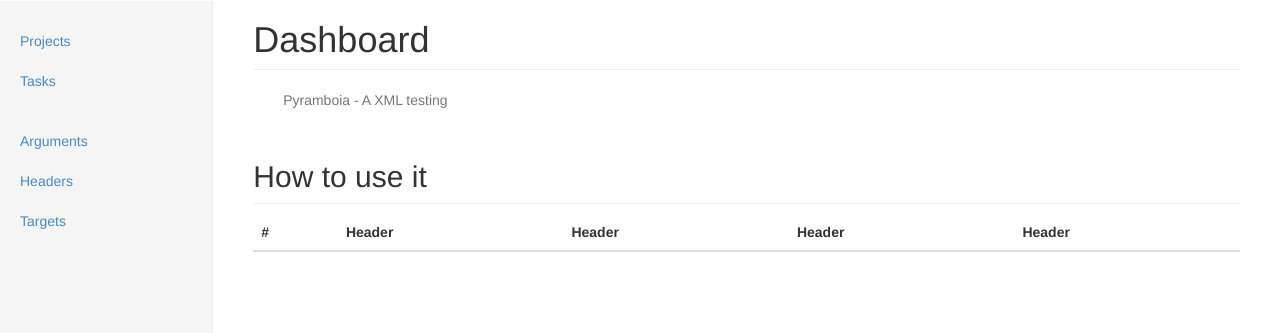
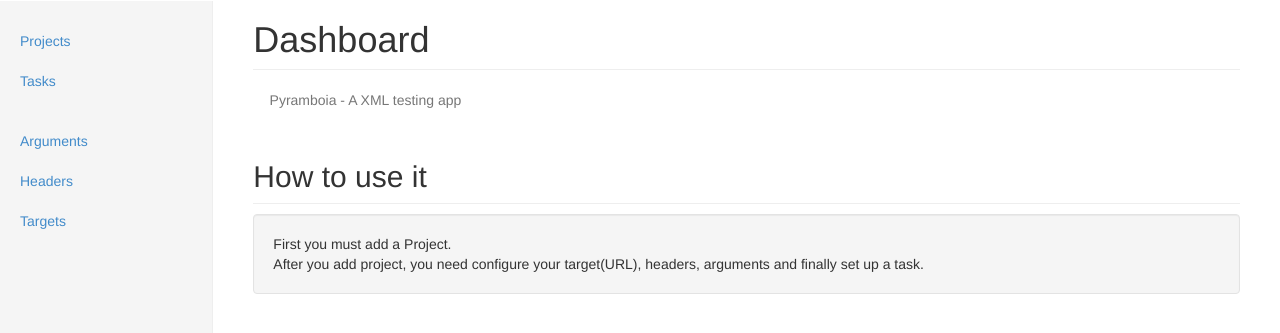
Before and after one commit to danilochilene/Pyramboia, a Django app: page / in a window 1280 px wide. Shown: the part 50-383 px from the top of the page. Run offline with Django 3.2, Linux system fonts and the light colour scheme; lists and menus that the app fills with data are empty; parts of the project's set-up code (start-up, migrations or seed data) failed here and were passed over; some libraries are stand-ins or nearby versions.

Commit message:
How to use it on base.html

```diff
--- a/pyramboia/static/templates/base.html
+++ b/pyramboia/static/templates/base.html
@@ -71,23 +71,19 @@
 
           <div class="row placeholders">
             <div class="col-xs-6 col-sm-3 placeholder">
-              <span class="text-muted">Pyramboia - A XML testing</span>
+              <span class="text-muted">Pyramboia - A XML testing app</span>
             </div>
           </div>
 
           <h2 class="sub-header">How to use it</h2>
           <div class="table-responsive">
-            <table class="table table-striped">
-              <thead>
-                <tr>
-                  <th>#</th>
-                  <th>Header</th>
-                  <th>Header</th>
-                  <th>Header</th>
-                  <th>Header</th>
-                </tr>
-              </thead>
-            </table>
+              <div class="well">
+                  First you must add a Project.
+                  </br>
+                  After you add project, you need configure your target(URL),
+                  headers, arguments and finally set up a task.
+              </div>
+
           </div>
           {% endblock content %}
         </div>
```
